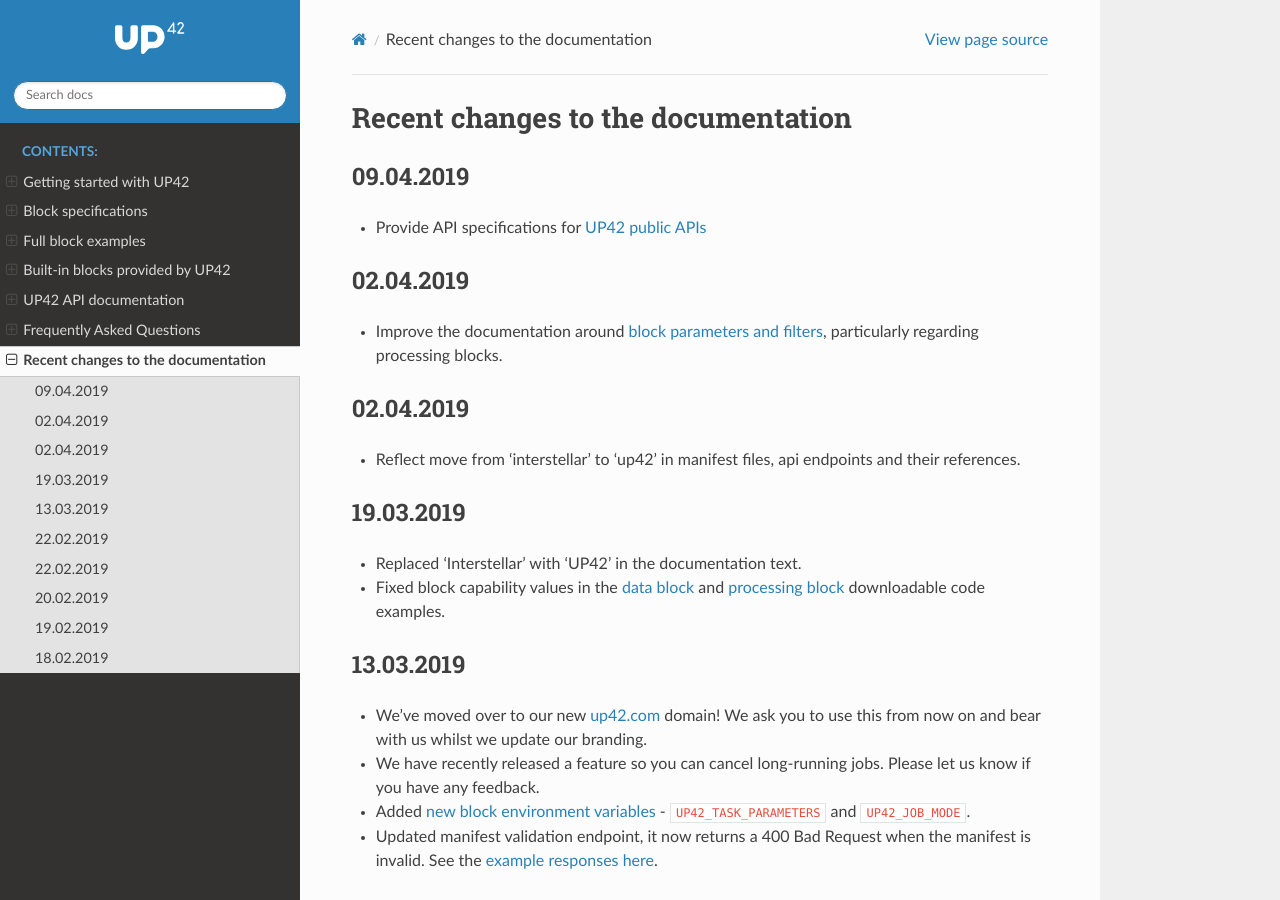
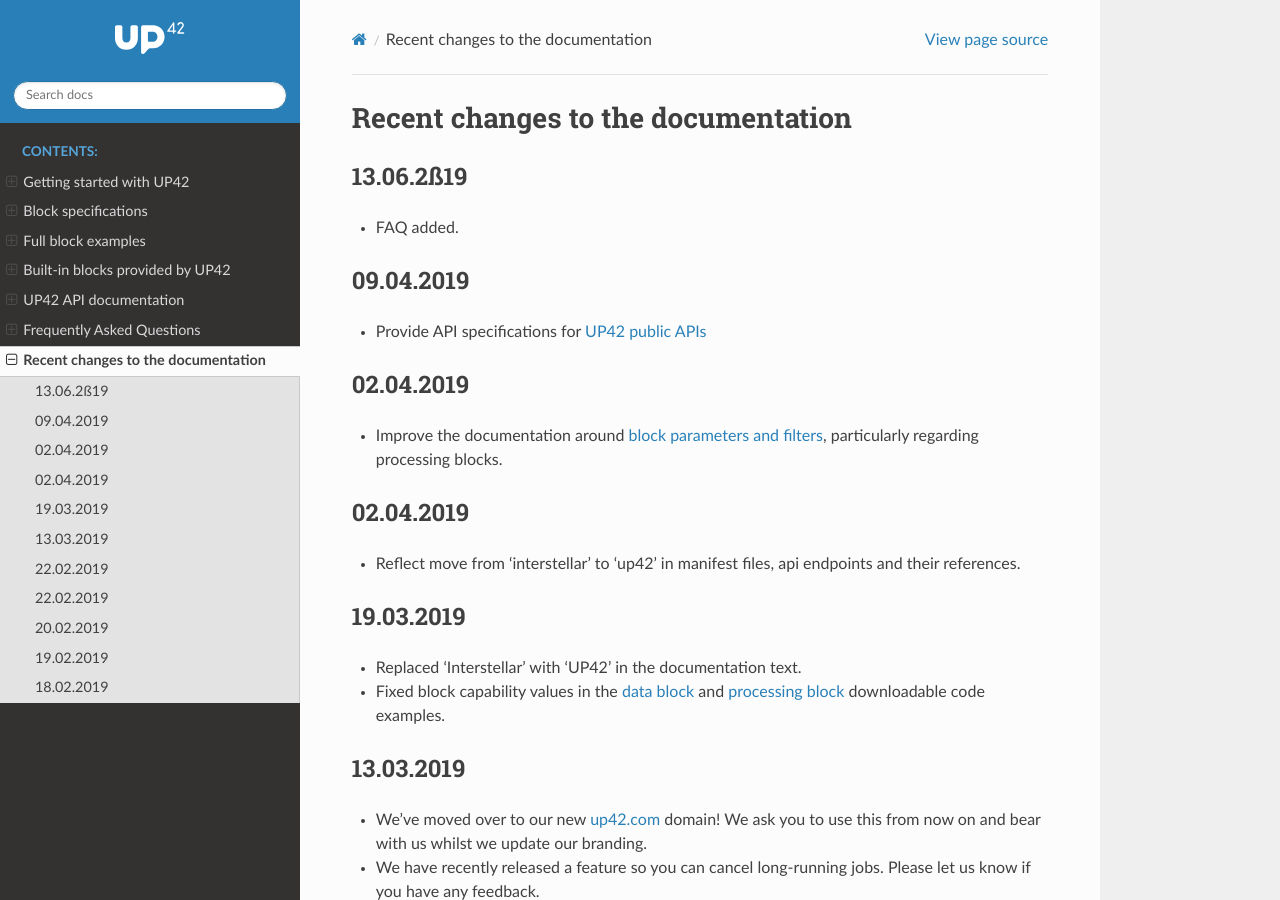
Before and after one commit to up42/docs, a Sphinx documentation site: the page built from source/recent-changes.rst, in a window 1280 px wide and 900 px high. Built offline with Sphinx 7.4.7 and the Read the Docs theme 2.0.0, drawn with Linux system fonts in a browser that asks for light colours.

Commit message:
* FAQ entry in recent changes.

```diff
--- a/source/recent-changes.rst
+++ b/source/recent-changes.rst
@@ -1,5 +1,10 @@
 Recent changes to the documentation
 ===================================
+
+13.06.2ß19
+----------
+
+* FAQ added.
 
 09.04.2019
 ----------
```
